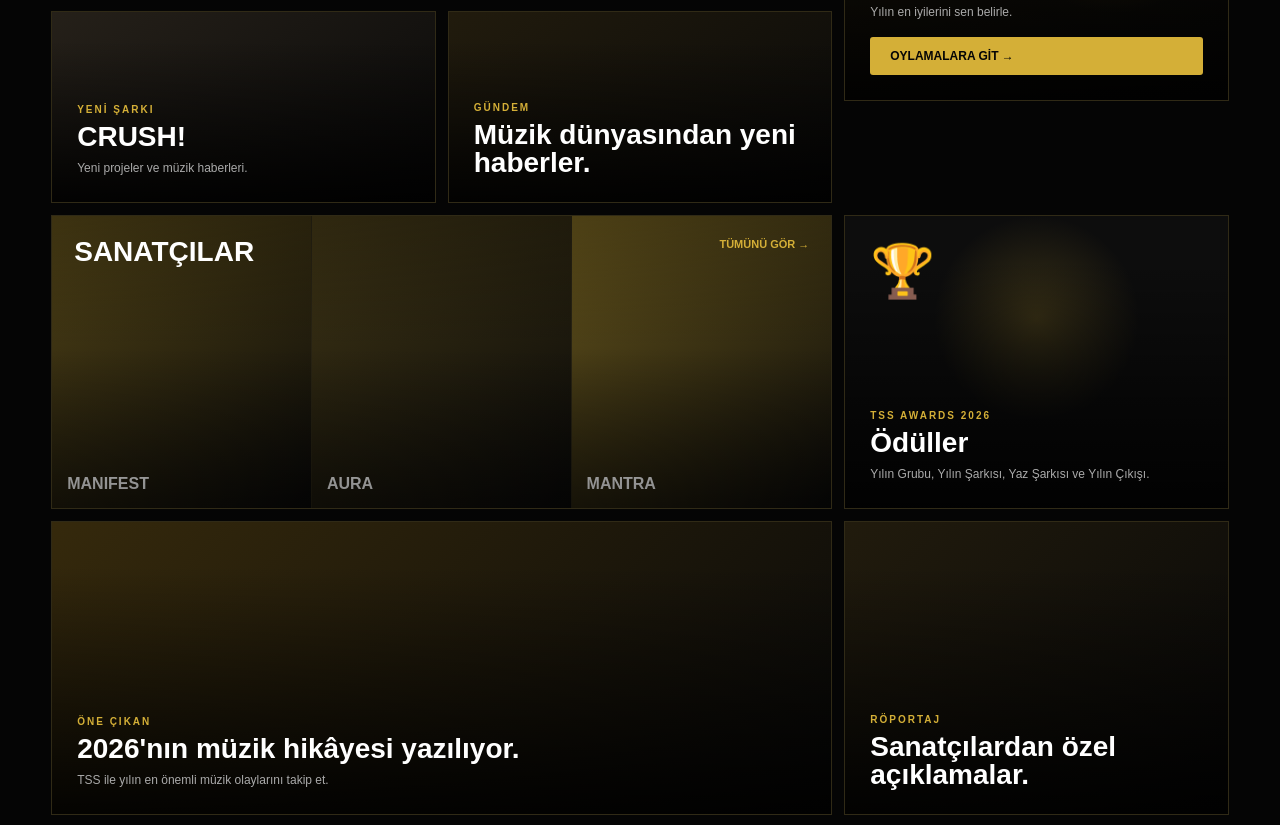
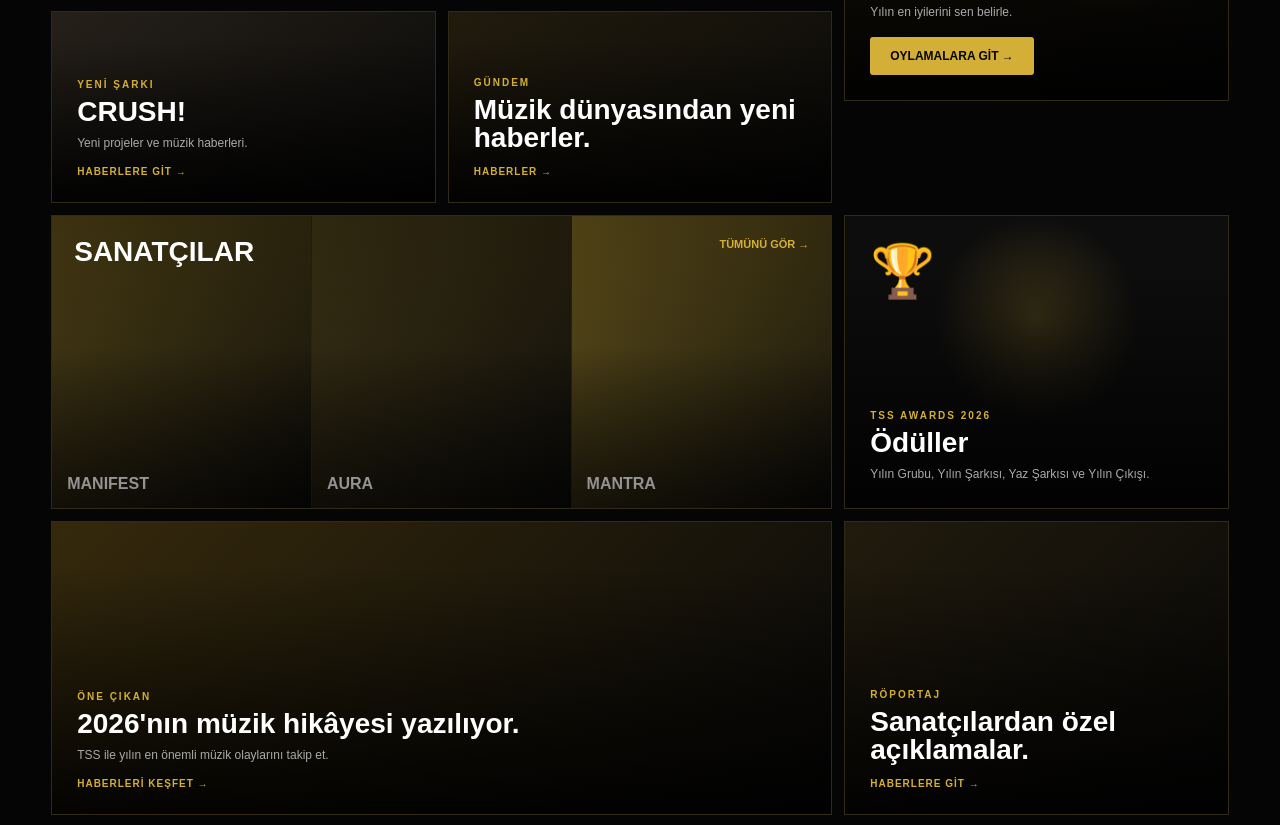
Before and after one commit to yapayzekavideo-eng/T-rkiye-Stage-Show, a plain HTML site: page index.html in a window 1280 px wide. Shown: the part 885-1710 px from the top of the page. Drawn offline with Linux system fonts and the light colour scheme.

Commit message:
Refactor index.html with section comments
Added comments to sections for better organization and readability.

```diff
--- a/index.html
+++ b/index.html
@@ -1,12 +1,14 @@
 <!DOCTYPE html>
 <html lang="tr">
 <head>
+
 <meta charset="UTF-8">
 <meta name="viewport" content="width=device-width, initial-scale=1.0">
 
 <title>Türkiye Stage Show | TSS</title>
 
 <style>
+
 *{
     margin:0;
     padding:0;
@@ -28,11 +30,15 @@ a{
     color:inherit;
 }
 
-/* HEADER */
+
+/* =========================
+   HEADER
+========================= */
 
 header{
     height:76px;
     padding:0 5%;
+
     background:#050505;
     border-bottom:1px solid #29230f;
 
@@ -91,13 +97,26 @@ nav a:hover{
 .vote-top{
     border:1px solid #d4af37;
     color:#d4af37;
+
     padding:11px 20px;
+
     border-radius:4px;
+
     font-weight:bold;
     font-size:12px;
+
+    transition:.2s;
 }
 
-/* MAIN */
+.vote-top:hover{
+    background:#d4af37;
+    color:#050505;
+}
+
+
+/* =========================
+   MAIN
+========================= */
 
 main{
     width:92%;
@@ -105,7 +124,10 @@ main{
     margin:35px auto 80px;
 }
 
-/* INTRO */
+
+/* =========================
+   INTRO
+========================= */
 
 .intro{
     margin-bottom:25px;
@@ -136,22 +158,32 @@ main{
     line-height:1.6;
 }
 
-/* MOSAIC */
+
+/* =========================
+   MOSAIC
+========================= */
 
 .mosaic{
     display:grid;
+
     grid-template-columns:repeat(12,1fr);
+
     grid-auto-rows:90px;
+
     gap:12px;
 }
 
-/* GENERAL CARD */
+
+/* =========================
+   GENERAL CARD
+========================= */
 
 .card{
     position:relative;
     overflow:hidden;
 
     border:1px solid #302a16;
+
     background:#0d0d0d;
 
     transition:.3s;
@@ -159,7 +191,9 @@ main{
 
 .card:hover{
     transform:translateY(-4px);
+
     border-color:#d4af37;
+
     box-shadow:0 15px 40px rgba(212,175,55,.08);
 }
 
@@ -182,9 +216,12 @@ main{
 
 .card-label{
     color:#d4af37;
+
     font-size:10px;
     font-weight:bold;
+
     letter-spacing:2px;
+
     margin-bottom:8px;
 }
 
@@ -195,12 +232,18 @@ main{
 
 .card p{
     color:#aaa;
+
     font-size:12px;
+
     margin-top:8px;
+
     line-height:1.5;
 }
 
-/* TSS HERO */
+
+/* =========================
+   HERO
+========================= */
 
 .hero-card{
     grid-column:span 8;
@@ -221,16 +264,23 @@ main{
 
 .hero-card:after{
     content:"TSS";
+
     position:absolute;
+
     right:-30px;
     bottom:-80px;
 
     font-size:250px;
+
     font-weight:900;
+
     color:rgba(212,175,55,.035);
 }
 
-/* NEWS 1 */
+
+/* =========================
+   NEWS 1
+========================= */
 
 .news-one{
     grid-column:span 4;
@@ -244,7 +294,10 @@ main{
         );
 }
 
-/* NEWS 2 */
+
+/* =========================
+   NEWS 2
+========================= */
 
 .news-two{
     grid-column:span 4;
@@ -258,7 +311,10 @@ main{
         );
 }
 
-/* VOTE */
+
+/* =========================
+   VOTE
+========================= */
 
 .vote-card{
     grid-column:span 4;
@@ -279,25 +335,38 @@ main{
 
 .vote-card .big-icon{
     font-size:48px;
+
     margin-bottom:auto;
 }
 
 .vote-link{
     display:inline-block;
+
     margin-top:16px;
 
     padding:12px 20px;
 
     background:#d4af37;
+
     color:#050505;
 
     font-size:12px;
+
     font-weight:bold;
 
     border-radius:3px;
+
+    width:max-content;
 }
 
-/* NEWS 3 */
+.vote-link:hover{
+    background:#f0d56a;
+}
+
+
+/* =========================
+   NEWS 3
+========================= */
 
 .news-three{
     grid-column:span 4;
@@ -311,7 +380,35 @@ main{
         );
 }
 
-/* ARTISTS */
+
+/* =========================
+   NEWS LINK
+========================= */
+
+.news-link{
+    display:inline-block;
+
+    margin-top:14px;
+
+    color:#d4af37;
+
+    font-size:10px;
+
+    font-weight:bold;
+
+    letter-spacing:1px;
+
+    width:max-content;
+}
+
+.news-link:hover{
+    color:#f0d56a;
+}
+
+
+/* =========================
+   ARTISTS
+========================= */
 
 .artists-card{
     grid-column:span 8;
@@ -322,15 +419,19 @@ main{
 
 .artist-mini-grid{
     position:absolute;
+
     inset:0;
 
     display:grid;
+
     grid-template-columns:repeat(3,1fr);
 }
 
 .artist-mini{
     position:relative;
+
     border-right:1px solid #282313;
+
     overflow:hidden;
 }
 
@@ -352,21 +453,26 @@ main{
 
 .artist-mini span{
     position:absolute;
+
     left:15px;
     bottom:15px;
 
     font-size:16px;
+
     font-weight:900;
 }
 
 .artists-overlay{
     position:absolute;
+
     inset:0;
 
     padding:22px;
 
     display:flex;
+
     align-items:flex-start;
+
     justify-content:space-between;
 
     background:
@@ -383,11 +489,16 @@ main{
 
 .artists-overlay a{
     color:#d4af37;
+
     font-size:11px;
+
     font-weight:bold;
 }
 
-/* AWARDS */
+
+/* =========================
+   AWARDS
+========================= */
 
 .awards-card{
     grid-column:span 4;
@@ -404,10 +515,14 @@ main{
 
 .trophy{
     font-size:52px;
+
     margin-bottom:auto;
 }
 
-/* BIG NEWS */
+
+/* =========================
+   BIG NEWS
+========================= */
 
 .big-news{
     grid-column:span 8;
@@ -421,7 +536,10 @@ main{
         );
 }
 
-/* SMALL NEWS */
+
+/* =========================
+   SMALL NEWS
+========================= */
 
 .small-news{
     grid-column:span 4;
@@ -435,14 +553,19 @@ main{
         );
 }
 
-/* BOTTOM CTA */
+
+/* =========================
+   BOTTOM CTA
+========================= */
 
 .bottom-card{
     grid-column:span 12;
     grid-row:span 2;
 
     display:flex;
+
     align-items:center;
+
     justify-content:space-between;
 
     padding:35px;
@@ -465,50 +588,70 @@ main{
 
 .bottom-button{
     background:#d4af37;
+
     color:#050505;
 
     padding:15px 25px;
 
     font-weight:bold;
+
     font-size:13px;
 }
 
-/* FOOTER */
+.bottom-button:hover{
+    background:#f0d56a;
+}
+
+
+/* =========================
+   FOOTER
+========================= */
 
 footer{
     border-top:1px solid #29230f;
+
     padding:45px 5%;
+
     background:#030303;
 }
 
 .footer-inner{
     max-width:1350px;
+
     margin:auto;
 
     display:flex;
+
     justify-content:space-between;
+
     align-items:center;
 }
 
 .footer-logo{
     color:#d4af37;
+
     font-size:30px;
+
     font-weight:900;
 }
 
 .footer-text{
     color:#666;
+
     font-size:12px;
+
     line-height:1.6;
 }
 
 .footer-links{
     display:flex;
+
     gap:20px;
 }
 
 .footer-links a{
     color:#777;
+
     font-size:11px;
 }
 
@@ -516,21 +659,30 @@ footer{
     color:#d4af37;
 }
 
-/* TABLET */
+
+/* =========================
+   TABLET
+========================= */
 
 @media(max-width:900px){
 
     header{
         height:auto;
+
         padding:17px 5%;
+
         flex-wrap:wrap;
+
         gap:15px;
     }
 
     nav{
         order:3;
+
         width:100%;
+
         overflow-x:auto;
+
         padding-bottom:4px;
     }
 
@@ -544,6 +696,7 @@ footer{
 
     .mosaic{
         grid-template-columns:repeat(6,1fr);
+
         grid-auto-rows:90px;
     }
 
@@ -589,22 +742,28 @@ footer{
 
 }
 
-/* MOBILE */
+
+/* =========================
+   MOBILE
+========================= */
 
 @media(max-width:600px){
 
     main{
         width:94%;
+
         margin-top:25px;
     }
 
     .intro h1{
         font-size:48px;
+
         letter-spacing:-3px;
     }
 
     .mosaic{
         display:flex;
+
         flex-direction:column;
     }
 
@@ -635,8 +794,11 @@ footer{
         min-height:230px;
 
         flex-direction:column;
+
         align-items:flex-start;
+
         justify-content:center;
+
         gap:25px;
     }
 
@@ -650,7 +812,9 @@ footer{
 
     .footer-inner{
         flex-direction:column;
+
         align-items:flex-start;
+
         gap:25px;
     }
 
@@ -659,16 +823,26 @@ footer{
     }
 
 }
+
 </style>
+
 </head>
 
+
 <body>
+
+
+<!-- =========================
+     HEADER
+========================= -->
 
 <header>
 
     <div class="logo">
 
-        <div class="logo-main">TSS</div>
+        <div class="logo-main">
+            TSS
+        </div>
 
         <div class="logo-line"></div>
 
@@ -680,21 +854,36 @@ footer{
 
     </div>
 
+
     <nav>
 
-        <a href="index.html">ANA SAYFA</a>
+        <a href="index.html">
+            ANA SAYFA
+        </a>
 
-        <a href="#haberler">HABERLER</a>
+        <!-- HABERLER ARTIK AYRI SAYFAYA GİDİYOR -->
+        <a href="haberler.html">
+            HABERLER
+        </a>
 
-        <a href="#sanatcilar">SANATÇILAR</a>
+        <a href="#sanatcilar">
+            SANATÇILAR
+        </a>
 
-        <a href="oylamalar.html">OYLAMALAR</a>
+        <a href="oylamalar.html">
+            OYLAMALAR
+        </a>
 
-        <a href="#oduller">ÖDÜLLER</a>
+        <a href="#oduller">
+            ÖDÜLLER
+        </a>
 
-        <a href="#hakkimizda">HAKKIMIZDA</a>
+        <a href="#hakkimizda">
+            HAKKIMIZDA
+        </a>
 
     </nav>
+
 
     <a href="oylamalar.html" class="vote-top">
         🗳 OY VER
@@ -703,9 +892,13 @@ footer{
 </header>
 
 
+
 <main>
 
-    <!-- INTRO -->
+
+    <!-- =========================
+         INTRO
+    ========================= -->
 
     <div class="intro">
 
@@ -727,9 +920,12 @@ footer{
     </div>
 
 
-    <!-- MOSAIC -->
 
-    <div class="mosaic" id="haberler">
+    <!-- =========================
+         MOSAIC
+    ========================= -->
+
+    <div class="mosaic">
 
 
         <!-- HERO -->
@@ -757,7 +953,10 @@ footer{
         </article>
 
 
-        <!-- NEWS -->
+
+        <!-- =========================
+             HABER 1
+        ========================= -->
 
         <article class="card news-one">
 
@@ -776,12 +975,19 @@ footer{
                     Müzik dünyasından son gelişmeler.
                 </p>
 
+                <a href="haberler.html" class="news-link">
+                    TÜM HABERLER →
+                </a>
+
             </div>
 
         </article>
 
 
-        <!-- VOTE -->
+
+        <!-- =========================
+             OYLAMA
+        ========================= -->
 
         <article class="card vote-card">
 
@@ -812,7 +1018,10 @@ footer{
         </article>
 
 
-        <!-- NEWS -->
+
+        <!-- =========================
+             HABER 2
+        ========================= -->
 
         <article class="card news-two">
 
@@ -830,12 +1039,19 @@ footer{
                     Yeni projeler ve müzik haberleri.
                 </p>
 
+                <a href="haberler.html" class="news-link">
+                    HABERLERE GİT →
+                </a>
+
             </div>
 
         </article>
 
 
-        <!-- NEWS -->
+
+        <!-- =========================
+             HABER 3
+        ========================= -->
 
         <article class="card news-three">
 
@@ -850,12 +1066,19 @@ footer{
                     yeni haberler.
                 </h2>
 
+                <a href="haberler.html" class="news-link">
+                    HABERLER →
+                </a>
+
             </div>
 
         </article>
 
 
-        <!-- ARTISTS -->
+
+        <!-- =========================
+             SANATÇILAR
+        ========================= -->
 
         <article class="card artists-card" id="sanatcilar">
 
@@ -890,7 +1113,10 @@ footer{
         </article>
 
 
-        <!-- AWARDS -->
+
+        <!-- =========================
+             ÖDÜLLER
+        ========================= -->
 
         <article class="card awards-card" id="oduller">
 
@@ -918,7 +1144,10 @@ footer{
         </article>
 
 
-        <!-- BIG NEWS -->
+
+        <!-- =========================
+             BÜYÜK HABER
+        ========================= -->
 
         <article class="card big-news">
 
@@ -938,12 +1167,19 @@ footer{
                     müzik olaylarını takip et.
                 </p>
 
+                <a href="haberler.html" class="news-link">
+                    HABERLERİ KEŞFET →
+                </a>
+
             </div>
 
         </article>
 
 
-        <!-- SMALL NEWS -->
+
+        <!-- =========================
+             KÜÇÜK HABER
+        ========================= -->
 
         <article class="card small-news">
 
@@ -958,12 +1194,19 @@ footer{
                     özel açıklamalar.
                 </h2>
 
+                <a href="haberler.html" class="news-link">
+                    HABERLERE GİT →
+                </a>
+
             </div>
 
         </article>
 
 
-        <!-- BOTTOM -->
+
+        <!-- =========================
+             BOTTOM
+        ========================= -->
 
         <article class="card bottom-card">
 
@@ -991,6 +1234,11 @@ footer{
 </main>
 
 
+
+<!-- =========================
+     FOOTER
+========================= -->
+
 <footer id="hakkimizda">
 
     <div class="footer-inner">
@@ -1015,6 +1263,10 @@ footer{
                 ANA SAYFA
             </a>
 
+            <a href="haberler.html">
+                HABERLER
+            </a>
+
             <a href="oylamalar.html">
                 OYLAMALAR
             </a>
@@ -1033,5 +1285,6 @@ footer{
 
 </footer>
 
+
 </body>
 </html>
```
